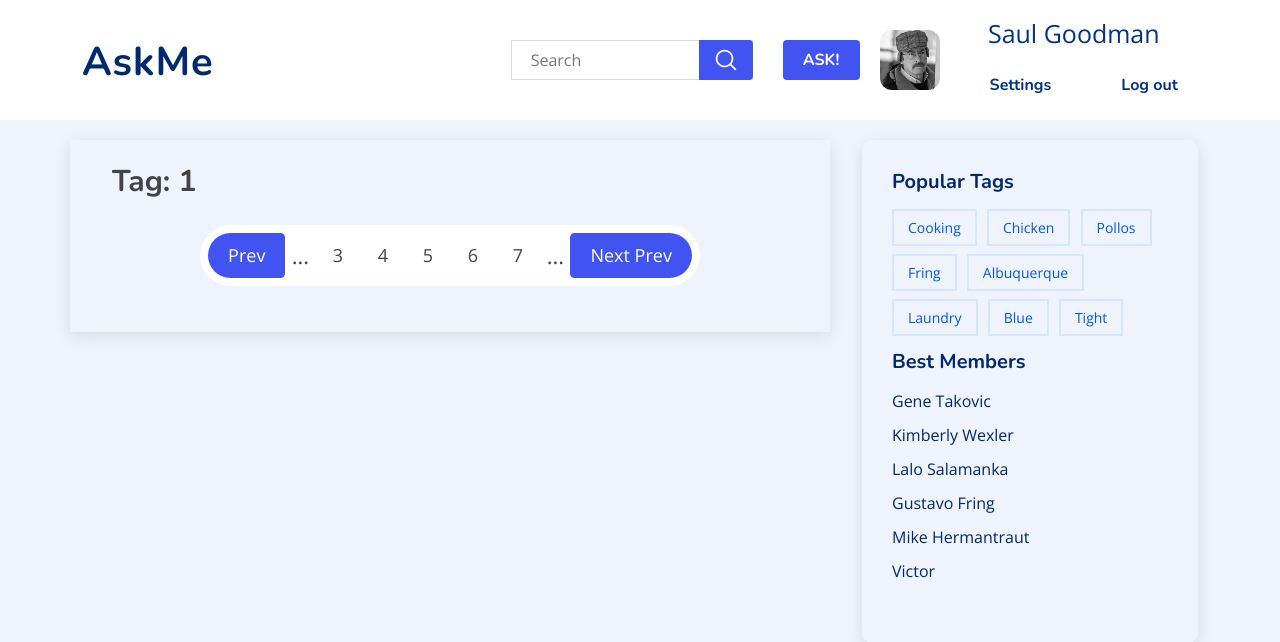
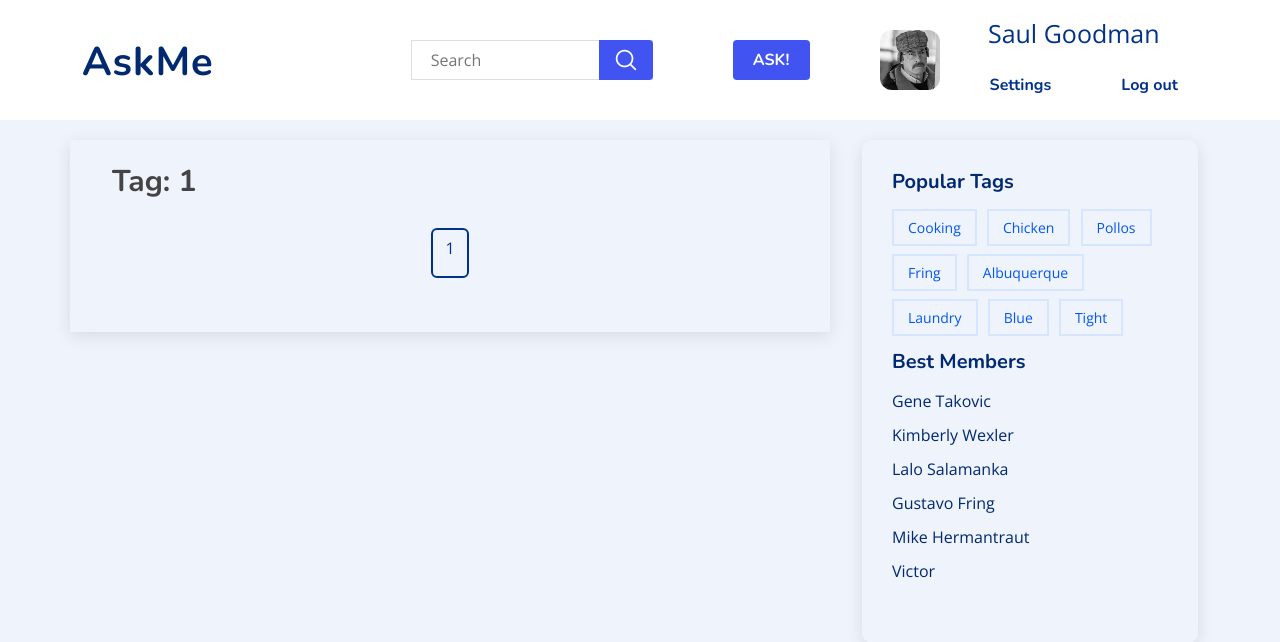
Before and after one commit to b0pof/askme, a Django app: page /tag/1 in a window 1280 px wide. Shown: the top 642 px of the page. Run offline with Django 4.2, Linux system fonts and the light colour scheme.

Commit message:
[+]: pagination works

```diff
--- a/static/css/main.css
+++ b/static/css/main.css
@@ -111,6 +111,7 @@ body {
 
   .navbar li {
     position: relative;
+    margin-right: 50px;
   }
 
   .navbar a,
@@ -691,53 +692,20 @@ body {
     justify-content: center;
   }
 
-  .pagination ul {
-    display: flex;
-    background: #fff;
-    padding: 8px;
-    border-radius: 50px;
+  .pagination .btn {
+    color: #013289;
+    background-color: #eff3fb;
+    border: 2px solid #013289;
+    margin: 3px;
   }
 
-  .pagination ul li {
-    list-style: none;
-    line-height: 45px;
-    text-align: center;
-    font-size: 18px;
-    font-weight: 500;
-    cursor: pointer;
-    transition: 0.3s;
+  .pagination .btn:hover {
+    border: 2px solid white;
+    background-color: #6f7cf6;
   }
 
-  .pagination ul li.number {
-    border-radius: 50%;
-    height: 45px;
-    width: 45px;
-  }
-
-  .pagination ul li.dots {
-    height: 45px;
-    width: 30px;
-    font-size: 22px;
-    cursor: default;
-  }
-
-  .pagination ul li.button {
-    color: white;
-    background: #4154f1;
-    padding: 0 20px;
-  }
-
-  .pagination ul li.number:hover {
-    background: #5465f2;
-    padding: 0 20px;
-  }
-
-  .pagination ul li.prev {
-    border-radius: 25px 5px 5px 25px;
-  }
-
-  .pagination ul li.next {
-    border-radius: 5px 25px 25px 5px;
+  .pagination .btn:focus {
+    background-color: #a9b1f6;
   }
 
   .tags-input input::placeholder,
--- a/templates/base.html
+++ b/templates/base.html
@@ -28,7 +28,7 @@
       <nav id="navbar" class="navbar">
         <ul>
           <li>
-            <form class="sidebar-item search-form" action="">
+            <form class="sidebar-item search-form" action="/" method="GET">
               <input type="text" placeholder="Search">
               <button type="submit"><i class="bi bi-search"></i>
                 <img src="../static/png/loop.png">
--- a/templates/index.html
+++ b/templates/index.html
@@ -1,5 +1,5 @@
 {% extends 'base.html' %}
-<!-- title, description, author, date, tags, rating-->
+
 {% block questions %}
 
   <div class="container">
@@ -61,19 +61,24 @@
     {% endfor %}
 
     <div class="pagination">
-      <ul>
-        <li class="button prev"><span><i class="fas fa-angle-left"></i> Prev</span></li>
-        <li class="dots"><span>...</span></li>
-        <li class="number"><span>3</span></li>
-        <li class="number"><span>4</span></li>
-        <li class="number"><span>5</span></li>
-        <li class="number"><span>6</span></li>
-        <li class="number"><span>7</span></li>
-        <li class="dots"><span>...</span></li>
-        <li class="button next"><span>Next <i class="fas fa-angle-right"></i> Prev</span></li>
-      </ul>
+      {% if questions.has_previous %}
+        <a class="btn btn-outline-info mb-4" href="?page=1">First</a>
+        <a class="btn btn-outline-info mb-4" href="?page={{ questions.previous_page_number }}">Previous</a>
+      {% endif %}
+
+      {% for num in questions.paginator.page_range %}
+        {% if questions.number == num %}
+          <a class="btn btn-info mb-4" href="?page={{ num }}">{{ num }}</a>
+        {% elif num > questions.number|add:'-3' and num < questions.number|add:'3' %}
+          <a class="btn btn-outline-info mb-4" href="?page={{ num }}">{{ num }}</a>
+        {% endif %}
+      {% endfor %}
+
+      {% if questions.has_next %}
+        <a class="btn btn-outline-info mb-4" href="?page={{ questions.next_page_number }}">Next</a>
+        <a class="btn btn-outline-info mb-4" href="?page={{ questions.paginator.num_pages }}">Last</a>
+      {% endif %}
     </div>
-
   </div>
 
 {% endblock %}
```
